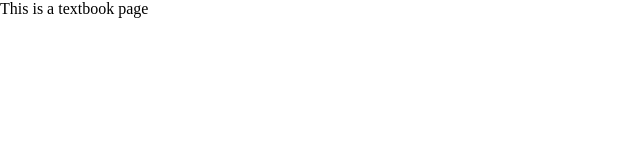
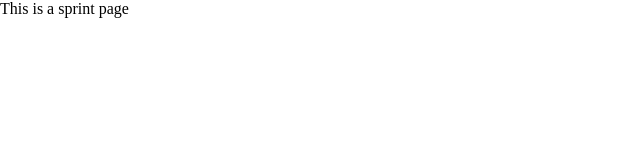
Before and after one commit to roman847/rslang, a React (Create React App) app: page /textbook in a window 1280 px wide. Shown: the top 160 px of the page, without its empty margins (0-640 px from the left). Built offline with nearby package versions, Linux system fonts and the light colour scheme; the HTML template or start-up script is replaced by a standard one; what core would draw is missing.

Commit message:
fix: conflicts (Sat Aug 27 21:48:35 RTZ 2022)

```diff
--- a/src/pages/Textbook/Textbook.tsx
+++ b/src/pages/Textbook/Textbook.tsx
@@ -1,7 +1,7 @@
 import React from 'react'
 
 const Textbook = () => {
-  return <div>This is a textbook page</div>
+  return <div>This is a sprint page</div>
 }
 
 export default Textbook
--- a/src/styles/abstracts/_mixins.scss
+++ b/src/styles/abstracts/_mixins.scss
@@ -38,3 +38,10 @@
   line-height: 50px;
   letter-spacing: 0.07em;
 }
+@mixin font22 {
+  font-family: 'Montserrat';
+  font-style: normal;
+  font-weight: 500;
+  font-size: 22px;
+  line-height: 24px;
+}
```
